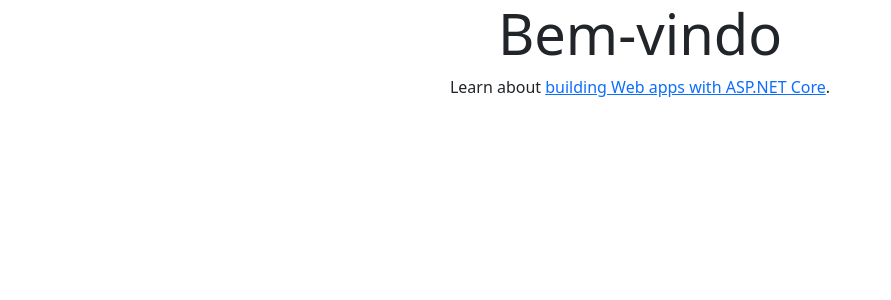
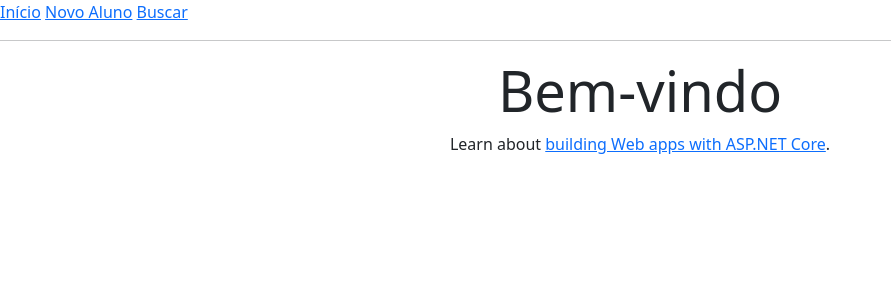
Before and after one commit to KevinNipinho/Exercicio_ASP_NET, an ASP.NET Core app: page / in a window 1280 px wide. Shown: the top 300 px of the page, without its empty margins (0-891 px from the left). Run offline with ASP.NET Core 8, Linux system fonts and the light colour scheme; style sheets or scripts are compiled from the project's sources.

Commit message:
:sparkles: feat: Adicionado body

```diff
--- a/Views/Shared/_Layout.cshtml
+++ b/Views/Shared/_Layout.cshtml
@@ -12,10 +12,13 @@
 </head>
 
 <body>
+    <nav>
+        <a asp-controller="Home" asp-action="Index">Início</a>
+        <a asp-controller="Home" asp-action="Criar">Novo Aluno</a>
+        <a asp-controller="Home" asp-action="Buscar">Buscar</a>
+    </nav>
+    <hr />
     @RenderBody()
-    <script src="~/lib/jquery/dist/jquery.min.js"></script>
-    <script src="~/lib/bootstrap/dist/js/bootstrap.bundle.min.js"></script>
-    <script src="~/js/site.js" asp-append-version="true"></script>
     @await RenderSectionAsync("Scripts", required: false)
 </body>
 
```
